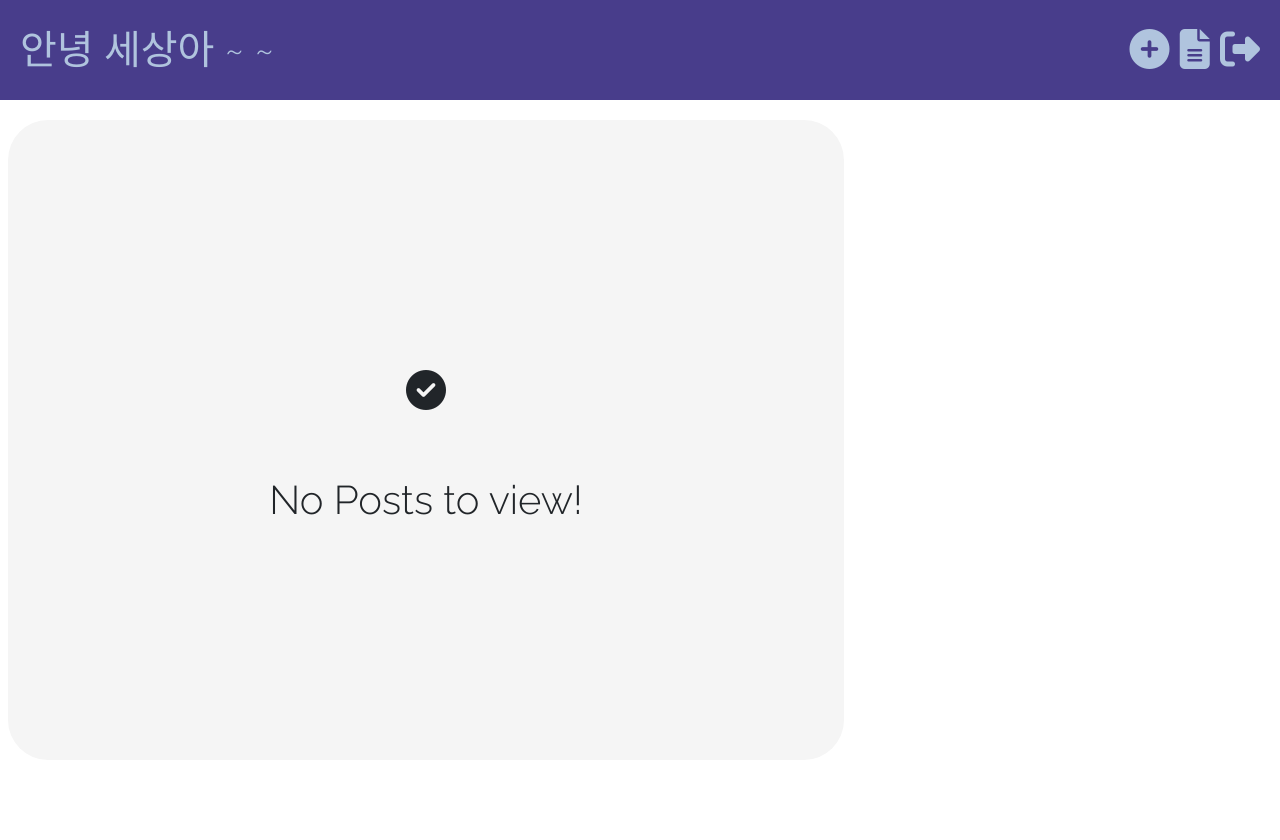
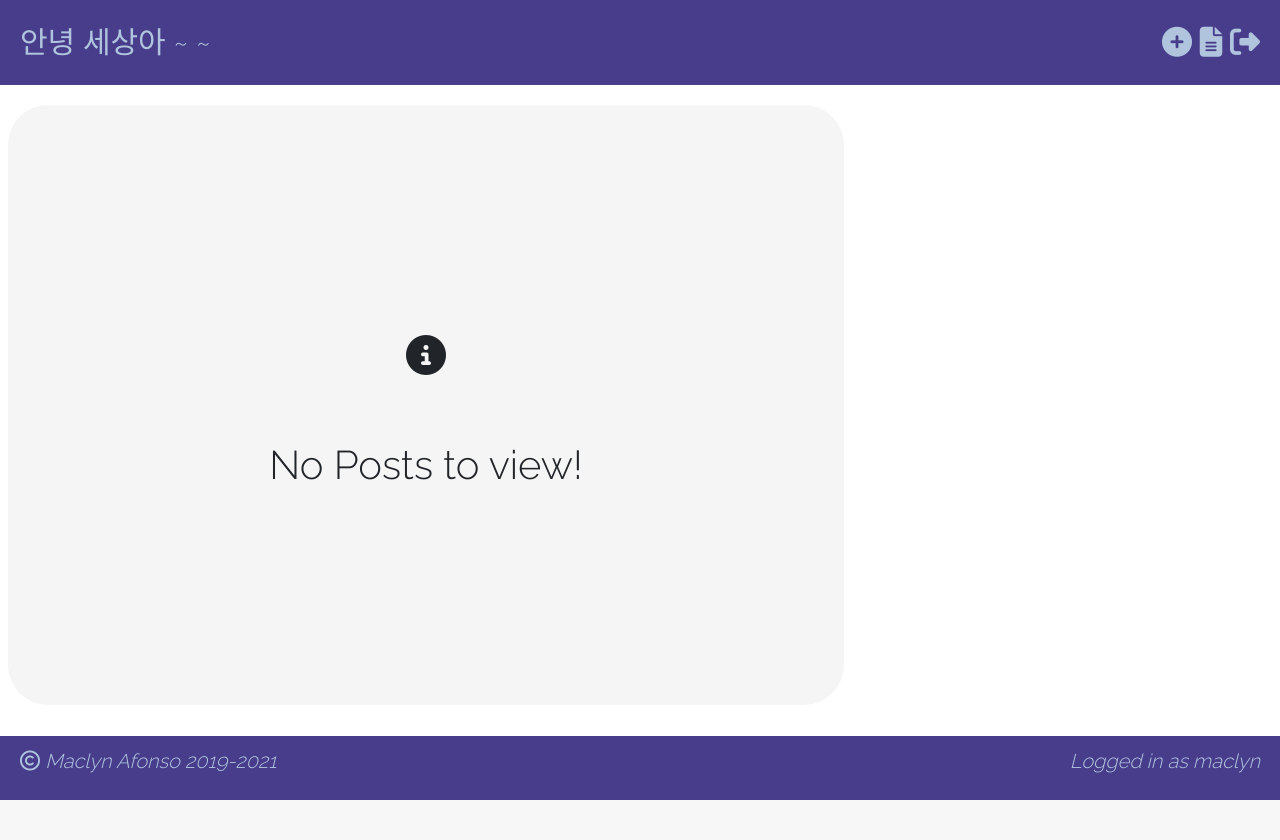
Before and after one commit to maclyn02/DjangoBloggingApp, a Django app: page /drafts/ in a window 1280 px wide. After the commit the page ends 800 px from the top, so only its background shows below. Run offline with Django 3.2, Linux system fonts and the light colour scheme; a user stored in the database is signed in; data comes from the database, SQL or seed files in the repository; both versions use the stored data as it was after the commit; some libraries are stand-ins or nearby versions.

Commit message:
footer added with logged in username

```diff
--- a/blog/static/css/style.css
+++ b/blog/static/css/style.css
@@ -13,7 +13,7 @@ body a{
     padding: 20px 20px 20px 20px;
     display: flex;
     justify-content: space-between;
-    font-size: 40px;
+    font-size: 30px;
     font-style: bold;
 }
 .header a{
@@ -21,6 +21,24 @@ body a{
 }
 .header a:hover{
     text-shadow: 0.5px 1px lightsteelblue;
+}
+
+.footer{
+    background-color: darkslateblue;
+    padding: 10px 20px 10px 20px;
+    display: flex;
+    justify-content: space-between;
+    position: fixed;
+    bottom: 0;
+    width: 100%;
+    height: 8vh;
+}
+
+
+.logged-in-user, .copyright{
+    font-style: italic;
+    font-size: 20px;
+    color: lightsteelblue;
 }
 
 .content-container{
@@ -84,7 +102,7 @@ body a{
     flex-direction: column;
     justify-content: center;
     max-width: 100%;
-    height: 80vh;
+    height: 75vh;
     margin: auto;
     background: whitesmoke;
     border-radius: 40px;
--- a/blog/templates/blog/base_page.html
+++ b/blog/templates/blog/base_page.html
@@ -31,6 +31,12 @@
             {% endblock %}
         </div>
     </div>
+    <div class="footer">
+        <span class="copyright"><i class="far fa-copyright"></i> Maclyn Afonso 2019-2021</span>
+        {% if user.is_authenticated %}
+            <span class="logged-in-user">Logged in as {{ user.username }}</span>
+        {% endif %}
+    </div>
 
     <script>
     $(document).ready(function(){
--- a/blog/templates/blog/post_list.html
+++ b/blog/templates/blog/post_list.html
@@ -15,7 +15,7 @@
         {% endfor %}
     {% else %}
     <div class="no-posts-message">
-        <div><i class="fas fa-check-circle"></i></div>
+        <div><i class="fas fa-info-circle"></i></div>
         <div>No Posts to view!</div>
     </div>
     {% endif %}
```
Also changed, not shown: db.sqlite3.
